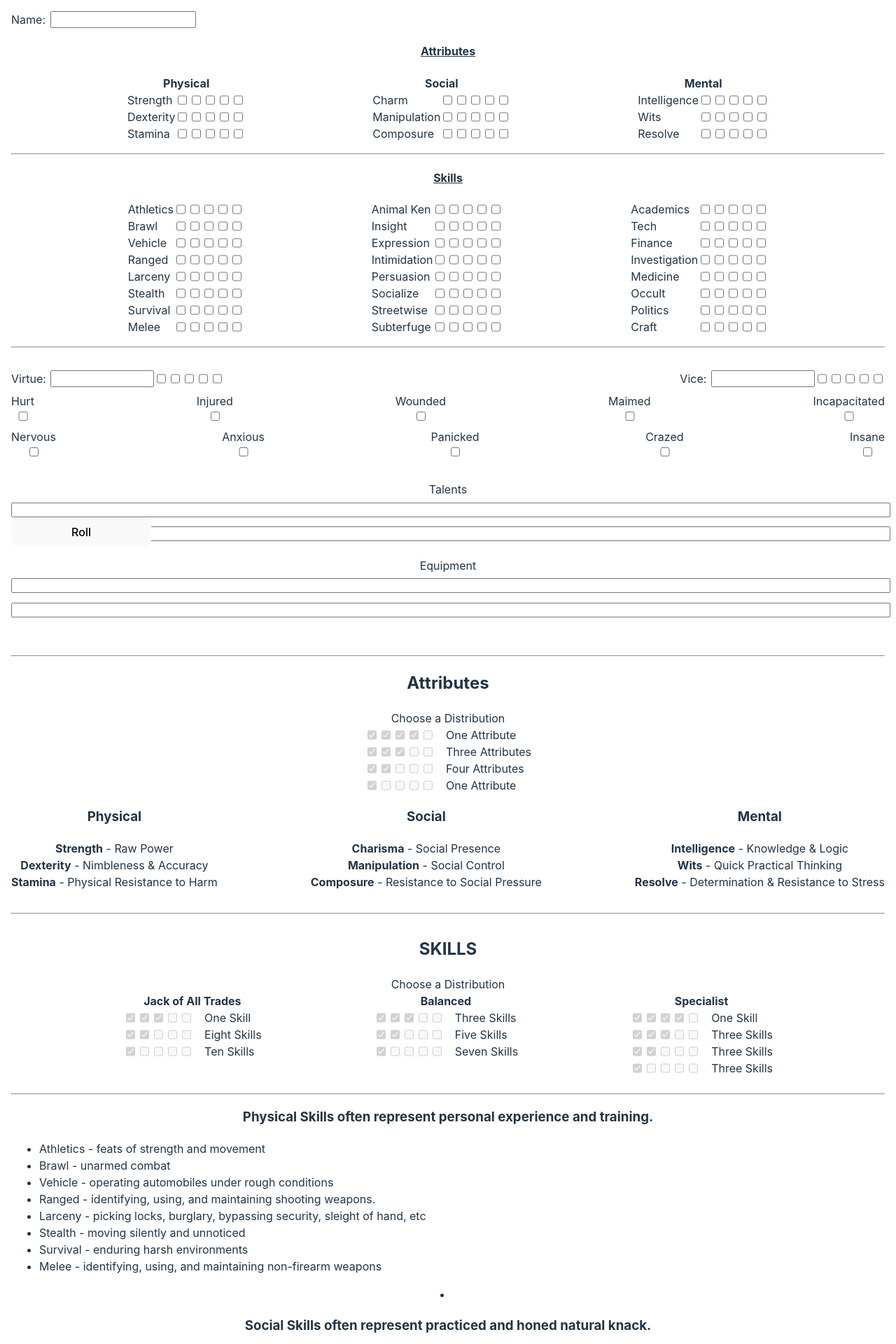
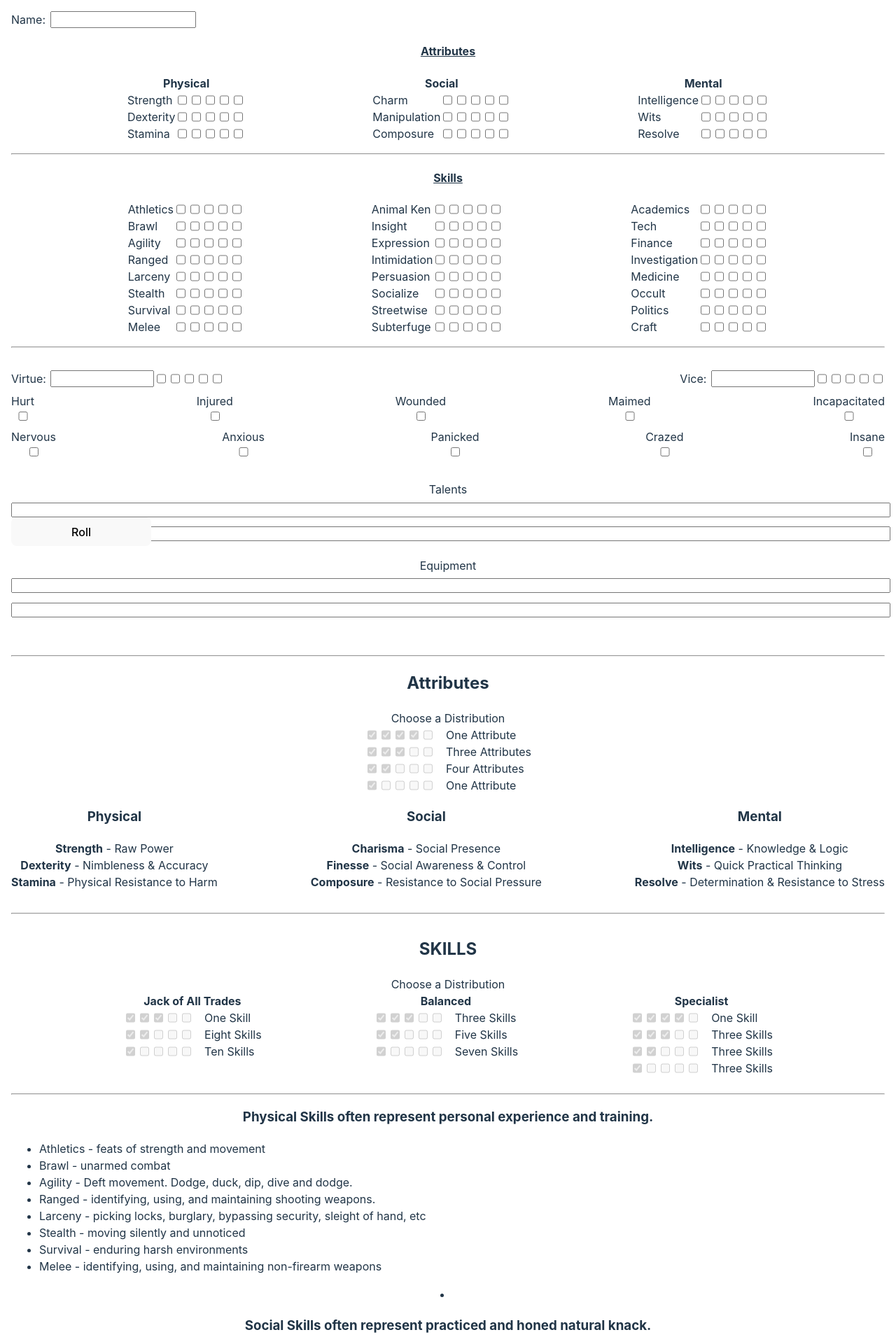
Before and after one commit to wcstrickland/wolf, a Svelte app: page / in a window 1280 px wide. Shown: the top 1920 px of the page at 70% size. Built offline with nearby package versions, Linux system fonts and the light colour scheme.

Commit message:
added combat

```diff
--- a/src/App.svelte
+++ b/src/App.svelte
@@ -9,7 +9,7 @@
   let phySkills = [
     "Athletics",
     "Brawl",
-    "Vehicle",
+    "Agility",
     "Ranged",
     "Larceny",
     "Stealth",
@@ -36,13 +36,12 @@
     "Politics",
     "Craft",
   ];
-
 </script>
 
 <main class="container">
   <div id="pg1">
     <div style="display: flex; justify-content:flex-start;">
-      Name:<input type="text" style="margin-left:.5em;width:200px;"  />
+      Name:<input type="text" style="margin-left:.5em;width:200px;" />
     </div>
     <h4 style="text-decoration: underline;">Attributes</h4>
     <div style="display:flex; justify-content:space-evenly;">
@@ -161,8 +160,24 @@
     Amulet of protection : Protect the player from 1 instance of Supernatural
     harm per day
   </p>
+  <hr />
+  <h2>I choose Violence. How do I fight?</h2>
+  <p>You decide to attack a character.</p>
+  <p>Roll the appropriate combination of Attribute and Skill for the type of attack. E.g. "Strength" + "Brawl", "Dexterity" + "Melee", "Wits" + "Ranged"</p>
+  <p>Your opponent will choose a response such as "Agility" + "Dexterity" to dodge or "Strength" + "Melee" to fight back</p>
+  <p>For every <b>Success</b> you each deal a point of damage.</p>
+  <p>If a character took a defensive action such as "Agility" + "Dexterity" to dodge they do not deal damage but instead mitigate incoming damage 1 for 1</p>
+  <p>Each character rolls "Stamina" and reduces incoming damage by that many <b>Successes</b></p>
+  <p></p>
+  <br/>
+  <br/>
+  <p>4 damage from a fist could be thought of 4 instances of "Hurt" escalating to 2 instances of "Injured" escalating to "Wounded"</p>
+  <p>Damage from a sword would likely be "Injuring" or "Wounding" and 3 of that type of damage could very well kill someone. These judgments are made by the GM.</p>
+  <p>Damage type and severity is specifically not precise like a hit point system. This is not a combat simulator.</p>
+  <b>This combat system is dramatic, abrupt, and lethal</b>
+  <p>Talents and Equipment may mitigate or amplify the intensity of combat depending on the setting and theme of the game.</p>
 </main>
 
-<RollerToggle/>
+<RollerToggle />
 
 <style></style>
--- a/src/lib/AttrExp.svelte
+++ b/src/lib/AttrExp.svelte
@@ -19,7 +19,7 @@ Choose a Distribution
   <div style="display:flex; flex-direction:column;">
     <h3>Social</h3>
     <span><b>Charisma</b> - Social Presence</span>
-    <span><b>Manipulation</b> - Social Control</span>
+    <span><b>Finesse</b> - Social Awareness & Control</span>
     <span><b>Composure</b> - Resistance to Social Pressure</span>
   </div>
 
--- a/src/lib/SkillExp.svelte
+++ b/src/lib/SkillExp.svelte
@@ -20,7 +20,7 @@
 <ul style="text-align:start">
   <li>Athletics - feats of strength and movement</li>
   <li>Brawl - unarmed combat</li>
-  <li>Vehicle - operating automobiles under rough conditions</li>
+  <li>Agility - Deft movement. Dodge, duck, dip, dive and dodge.</li>
   <li>Ranged - identifying, using, and maintaining shooting weapons.</li>
   <li>
     Larceny - picking locks, burglary, bypassing security, sleight of hand, etc
```
Also changed, not shown: 3 other files (tests, documents, lock files or other folders).
